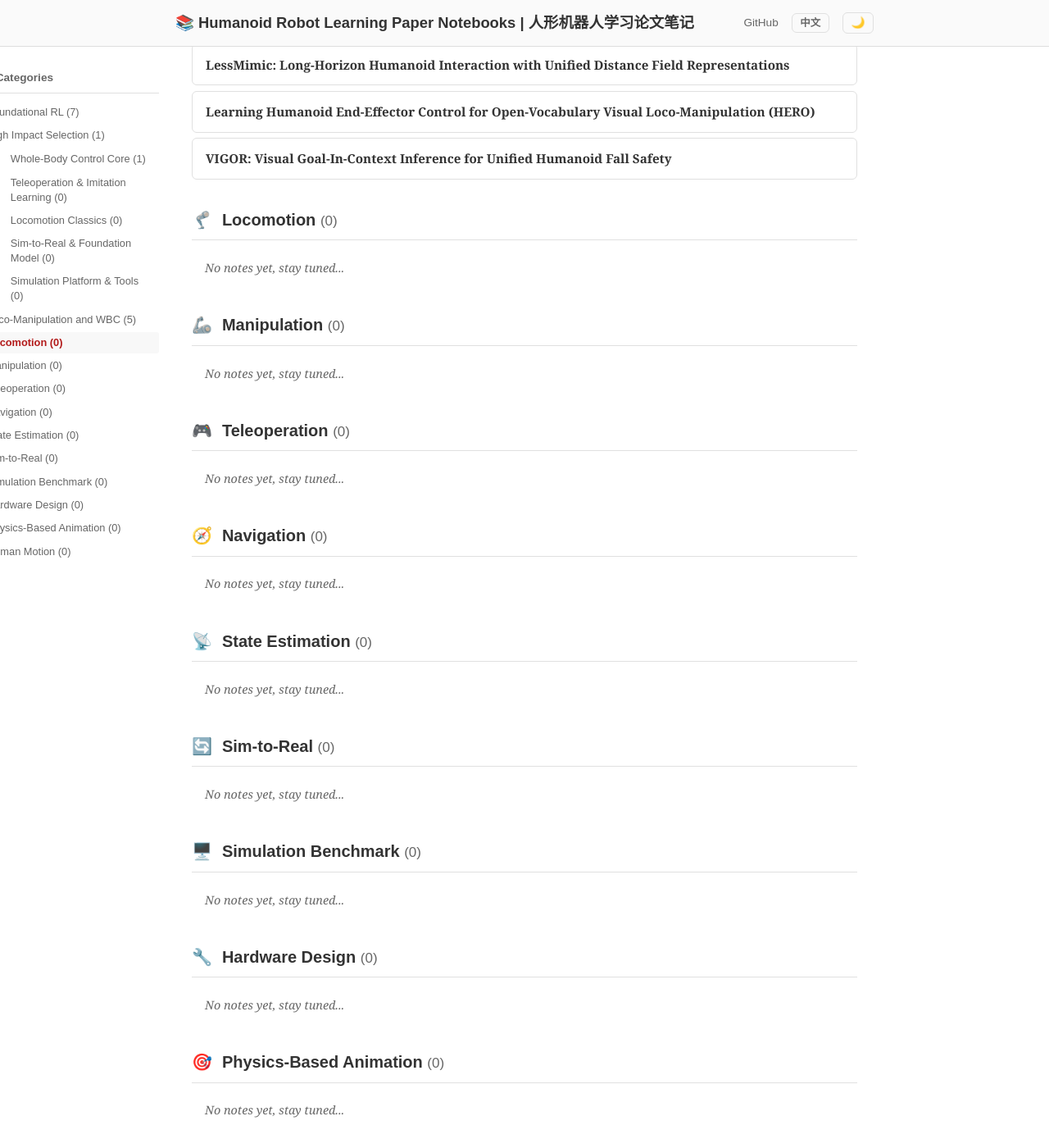
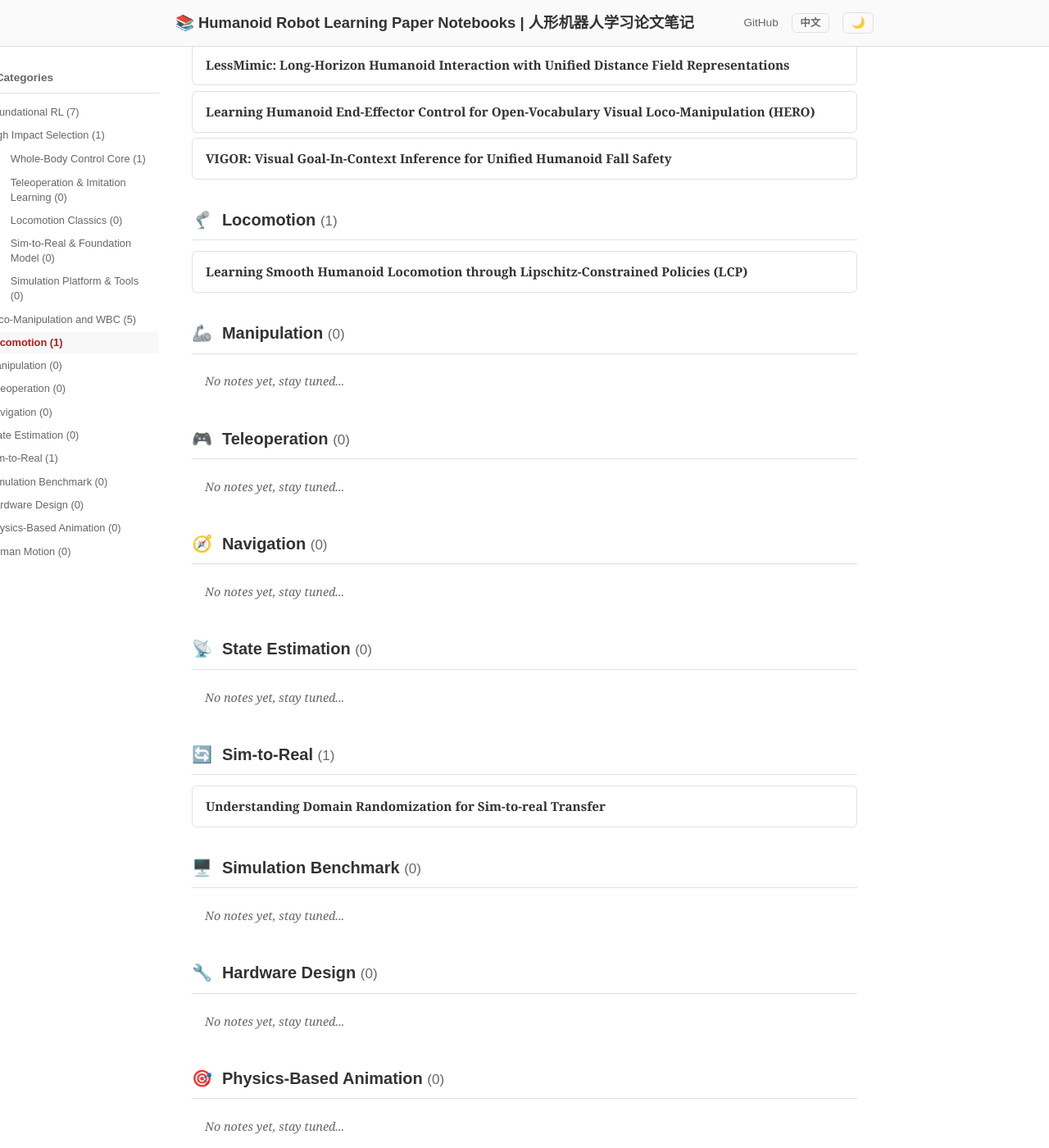
Before and after one commit to ImChong/Humanoid_Robot_Learning_Paper_Notebooks, a Jekyll site: the page built from index.html, in a window 1280 px wide and 1400 px high, scrolled down 1499 px. Shown: the whole window at 82% size. Built offline with Jekyll 4.4.1, drawn with Linux system fonts in a browser that asks for light colours; part of the change alters nothing that is shown; some of the changed text lies outside the part shown.

Commit message:
docs: 添加 LCP 和 Domain Randomization 论文笔记

```diff
--- a/_data/papers.json
+++ b/_data/papers.json
@@ -141,7 +141,15 @@
   },
   "04_Locomotion": {
     "display_name": "Locomotion",
-    "papers": [],
+    "papers": [
+      {
+        "title": "Learning Smooth Humanoid Locomotion through Lipschitz-Constrained Policies (LCP)",
+        "path": "papers/04_Locomotion/LCP_Learning_Smooth_Humanoid_Locomotion_through_Lipschitz-Constrained_Policies/LCP_Learning_Smooth_Humanoid_Locomotion_through_Lipschitz-Constrained_Policies.md",
+        "url": "/papers/04_Locomotion/LCP_Learning_Smooth_Humanoid_Locomotion_through_Lipschitz-Constrained_Policies/LCP_Learning_Smooth_Humanoid_Locomotion_through_Lipschitz-Constrained_Policies.html",
+        "dir": "LCP_Learning_Smooth_Humanoid_Locomotion_through_Lipschitz-Constrained_Policies",
+        "zhname": "LCP：通过 Lipschitz 约束策略学习平滑人形运动"
+      }
+    ],
     "zhname": "行走运动"
   },
   "05_Manipulation": {
@@ -166,7 +174,15 @@
   },
   "09_Sim-to-Real": {
     "display_name": "Sim-to-Real",
-    "papers": [],
+    "papers": [
+      {
+        "title": "Understanding Domain Randomization for Sim-to-real Transfer",
+        "path": "papers/09_Sim-to-Real/Domain_Randomization_Understanding_Sim-to-Real_Transfer/Domain_Randomization_Understanding_Sim-to-Real_Transfer.md",
+        "url": "/papers/09_Sim-to-Real/Domain_Randomization_Understanding_Sim-to-Real_Transfer/Domain_Randomization_Understanding_Sim-to-Real_Transfer.html",
+        "dir": "Domain_Randomization_Understanding_Sim-to-Real_Transfer",
+        "zhname": "理解域随机化在仿真到现实迁移中的作用"
+      }
+    ],
     "zhname": "仿真到现实"
   },
   "10_Simulation_Benchmark": {
--- /dev/null
+++ b/papers/04_Locomotion/LCP_Learning_Smooth_Humanoid_Locomotion_through_Lipschitz-Constrained_Policies/LCP_Learning_Smooth_Humanoid_Locomotion_through_Lipschitz-Constrained_Policies.md
@@ -0,0 +1,117 @@
+---
+layout: paper
+paper_order: 1
+title: "Learning Smooth Humanoid Locomotion through Lipschitz-Constrained Policies (LCP)"
+category: "行走运动"
+---
+
+# Learning Smooth Humanoid Locomotion through Lipschitz-Constrained Policies (LCP)
+**通过 Lipschitz 约束策略学习平滑人形机器人运动**
+
+> 📅 阅读日期: 待读
+> 🏷️ 板块: Locomotion / Smooth Policy
+
+---
+
+## 📋 基本信息
+
+| 项目 | 链接 |
+|------|------|
+| **arXiv** | [2410.11825](https://arxiv.org/abs/2410.11825) |
+| **PDF** | [下载](https://arxiv.org/abs/2410.11825) |
+| **作者** | Zixuan Chen*, Xialin He*, Yen-Jen Wang*, Qiayuan Liao, Yanjie Ze, Zhongyu Li, S. Shankar Sastry, Jiajun Wu, Koushil Sreenath, Saurabh Gupta, Xue Bin Peng |
+| **机构** | SFU, UIUC, UC Berkeley, Stanford, NVIDIA |
+| **会议** | IROS 2025 |
+| **代码** | [MimicKit](https://github.com/xbpeng/MimicKit) / [GitHub](https://github.com/zixuan417/smooth-humanoid-locomotion) |
+
+---
+
+## 🎯 一句话总结
+
+LCP 通过对策略网络施加 **Lipschitz 约束**（以梯度罚项形式），替代了传统的手动调参平滑技术（低通滤波器、平滑奖励），让人形机器人能够自动学到平滑、鲁棒的运动控制器。
+
+---
+
+## 📌 英文缩写速查
+
+| 缩写 | 全称 | 简单解释 |
+|------|------|----------|
+| **LCP** | Lipschitz-Constrained Policies | Lipschitz 约束策略 |
+| **RL** | Reinforcement Learning | 强化学习 |
+| **sim-to-real** | Simulation to Real World | 仿真到现实迁移 |
+| **Lipschitz** | — | 连续性度量：函数输出变化有上界 |
+
+---
+
+## ❓ 这篇论文要解决什么问题？
+
+人形机器人要真正部署到现实世界，运动控制器必须产生**平滑的动作输出**——不能有抖动的关节指令，否则会损坏硬件或失去平衡。
+
+传统做法：
+- **低通滤波器**：对输出的动作信号做滤波，硬件层面平滑
+- **平滑奖励**：在奖励函数里加平滑项，需要大量手动调参
+
+这些方法**不可微**，需要针对每个机器人平台单独调参，迁移成本高。
+
+**LCP 的核心思想**：把"平滑"编码进策略网络的结构约束里，用一个**可微的 Lipschitz 约束**替代不可微的平滑技术。
+
+---
+
+## 🔑 核心方法
+
+### Lipschitz 约束
+
+一个函数 $f$ 是 Lipschitz 连续的，当：
+
+$$\| f(x_1) - f(x_2) \| \leq L \| x_1 - x_2 \|$$
+
+其中 $L$ 是 Lipschitz 常数。直观理解：**输入的小变化 → 输出的变化也有上界**，这直接保证了输出的平滑性。
+
+### 梯度罚项实现
+
+LCP 将 Lipschitz 约束转化为一个**可微的梯度罚项**加入策略损失：
+
+$$L_{\text{LCP}} = \mathbb{E} \left[ \max(0, \| \nabla_\theta \pi_\theta(a|s) \| - L)^2 \right]$$
+
+这可以直接融入标准 PPO/强化学习框架，**无需手动调参**，自动学习到平滑策略。
+
+---
+
+## ✅ 主要贡献
+
+1. 提出 **LCP**：一个通用、可微的平滑策略方法
+2. 证明 Lipschitz 约束可以无缝替代低通滤波器和手动平滑奖励
+3. 在**多种人形机器人平台**上验证（物理形态差异大）
+4. sim-to-real 零样本迁移效果鲁棒
+
+---
+
+## 🔬 实验洞察
+
+- LCP 在训练阶段自动产生平滑行为，无需后期滤波
+- 适用于不同构型的人形机器人（从低维度到高维度）
+- 相比传统低通滤波，LCP 在真实硬件上表现出更好的**高频扰动鲁棒性**
+
+---
+
+## 💡 个人理解
+
+这篇工作的价值在于：**把一个工程调参问题，变成了一个可学习的结构约束问题**。
+
+之前做平滑要手动调滤波器参数或反复设计平滑奖励，现在直接约束网络的 Lipschitz 常数，框架自动学出平滑动作。
+
+属于那种"简单但深刻"的想法——问题还是老问题，但解法从"手动工程"变成了"端到端学习"。
+
+---
+
+## 📚 相关参考
+
+- 低通滤波 vs LCP 的对比分析
+- MimicKit 套件中已集成 LCP
+- PPO 作为基础 RL 算法
+
+---
+
+## 🏷️ 标签
+
+`#Locomotion` `#SmoothPolicy` `#Sim-to-Real` `#Humanoid` `#LipschitzConstraint` `#IROS2025`
--- /dev/null
+++ b/papers/09_Sim-to-Real/Domain_Randomization_Understanding_Sim-to-Real_Transfer/Domain_Randomization_Understanding_Sim-to-Real_Transfer.md
@@ -0,0 +1,106 @@
+---
+layout: paper
+paper_order: 1
+title: "Understanding Domain Randomization for Sim-to-real Transfer"
+category: "仿真到现实"
+---
+
+# Understanding Domain Randomization for Sim-to-real Transfer
+**理解域随机化在仿真到现实迁移中的作用**
+
+> 📅 阅读日期: 待读
+> 🏷️ 板块: Sim-to-Real / Theory
+
+---
+
+## 📋 基本信息
+
+| 项目 | 链接 |
+|------|------|
+| **arXiv** | [2110.03239](https://arxiv.org/abs/2110.03239) |
+| **PDF** | [下载](https://arxiv.org/pdf/2110.03239) |
+| **作者** | Xiaoyu Chen 等 |
+| **机构** | Princeton（主要）|
+| **发布时间** | 2021年10月（v1）, 2022年3月（v2） |
+| **类型** | 理论分析 / 综述 |
+
+---
+
+## 🎯 一句话总结
+
+Domain Randomization（DR）是 sim-to-real 领域最常用的方法之一，但这篇论文提供了**理论框架**来解释为什么 DR 能在不需要任何现实数据的情况下成功迁移，并证明了**使用记忆（历史依赖策略）对 DR 的成功至关重要**。
+
+---
+
+## 📌 英文缩写速查
+
+| 缩写 | 全称 | 简单解释 |
+|------|------|----------|
+| **DR** | Domain Randomization | 域随机化 |
+| **sim-to-real** | Simulation to Real World | 仿真到现实迁移 |
+| **MDP** | Markov Decision Process | 马尔可夫决策过程 |
+| **RL** | Reinforcement Learning | 强化学习 |
+
+---
+
+## ❓ 这篇论文要解决什么问题？
+
+DR 在实践里效果很好（机器人操纵、足式 locomotion 等），但**没有理论解释**——为什么简单的随机化仿真参数就能迁移到现实？需要多少随机化样本？什么时候会失败？
+
+---
+
+## 🔑 核心理论框架
+
+### 仿真器建模为 MDP 集合
+
+真实世界的物理参数（摩擦力、质量、延迟等）是**未知的**，DR 把仿真器建模为一组带有**可调参数**的 MDP 集合：
+
+$$\mathcal{M} = \{ M_\theta : \theta \in \Theta \}$$
+
+每个 $\theta$ 代表一套物理参数配置。
+
+### Sim-to-Real Gap 的界限
+
+论文给出了 DR 返回的策略价值与真实世界最优策略价值之间的**理论上界**：
+
+$$\text{gap} \leq f(\text{随机化分布}, \text{样本复杂度})$$
+
+关键发现：在** mild conditions** 下，这个 gap 可以足够小——意味着 DR 可以**无需任何现实样本**实现成功迁移。
+
+### Memory (历史依赖策略) 的重要性
+
+论文理论分析的一个核心结论：**DR 需要使用历史依赖策略（memory-based policy）**，而非只依赖当前状态的 Markov 策略。
+
+直觉：只有利用历史信息，策略才能隐式地识别当前所在的 domain，从而在仿真随机化中学到跨不同物理参数都有效的能力。
+
+---
+
+## ✅ 主要贡献
+
+1. 提出第一个 DR 的**严格理论框架**
+2. 证明 DR 成功的**充分条件**（mild conditions）
+3. 从理论角度揭示 **memory-based policy** 的必要性
+4. 将 sim-to-real gap _bound 转化为无限时域 MDP 的学习复杂度问题（新理论工具）
+
+---
+
+## 💡 个人理解
+
+这篇论文的价值在于把 DR 从"玄学调参"拉到了"有据可依"的层面。
+
+之前大家用 DR 都是"试试这个范围、不行再调"，现在有了理论指导：随机化分布怎么选、需要多少样本、为什么 history 重要。
+
+对于人形机器人学习来说，理解 DR 的理论边界能帮助我们更聪明地设计随机化策略——不是盲目随机，而是**有目标地覆盖真实世界的不确定性空间**。
+
+---
+
+## 📚 相关参考
+
+- Domain Randomization 原始应用（RoboLearn, OpenAI 等）
+- 后续工作：ADR (Automatic Domain Randomization)
+
+---
+
+## 🏷️ 标签
+
+`#Sim-to-Real` `#Theory` `#DomainRandomization` `#PolicyGradient`
```
